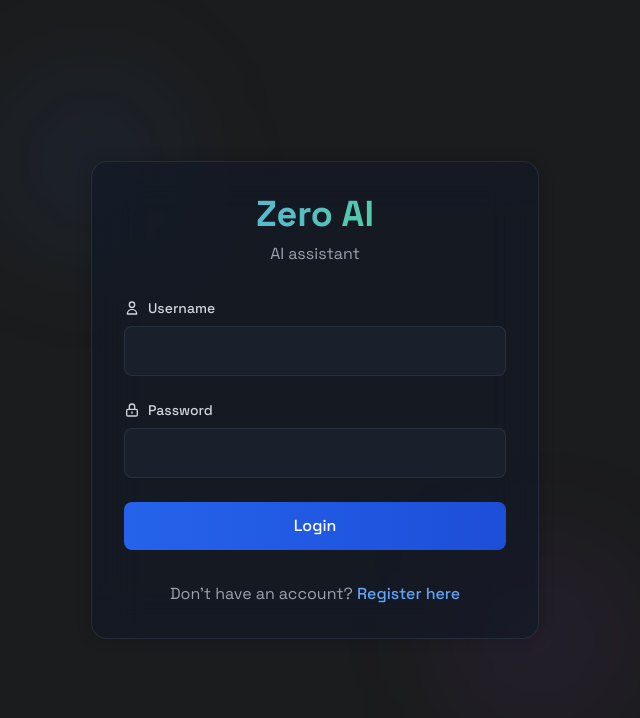
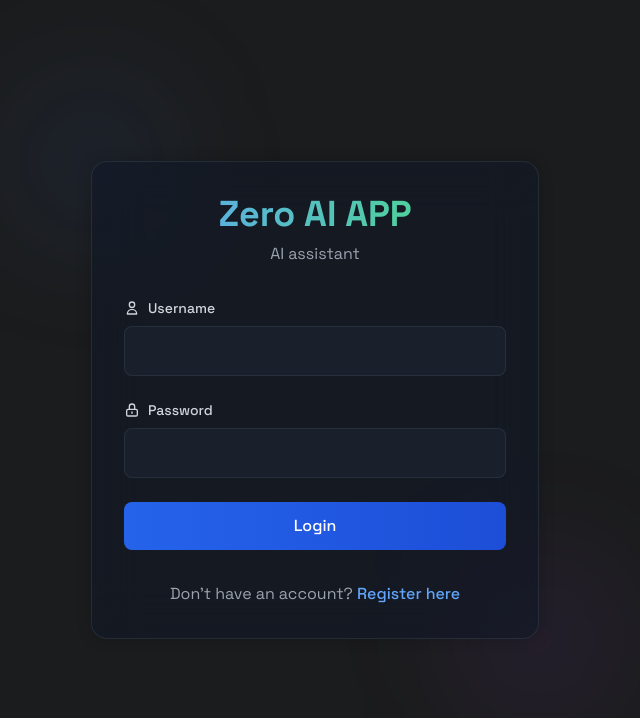
Before and after one commit to hafidzalasqalani/webai, a Django app: page /users/login/ in a window 1280 px wide. Shown: the top 718 px of the page, without its empty margins (325-965 px from the left). Run offline with Django 5.2, Linux system fonts and the light colour scheme; some libraries are stand-ins or nearby versions.

Commit message:
Pengujian CI

```diff
--- a/users/templates/users/login.html
+++ b/users/templates/users/login.html
@@ -52,7 +52,7 @@
 			<div class="mb-8 text-center">
 				<h2
 					class="text-4xl font-bold bg-gradient-to-r from-blue-400 to-green-400 bg-clip-text text-transparent">
-					Zero AI
+					Zero AI APP
 				</h2>
 				<p class="text-gray-400 mt-2">AI assistant</p>
 			</div>
```
